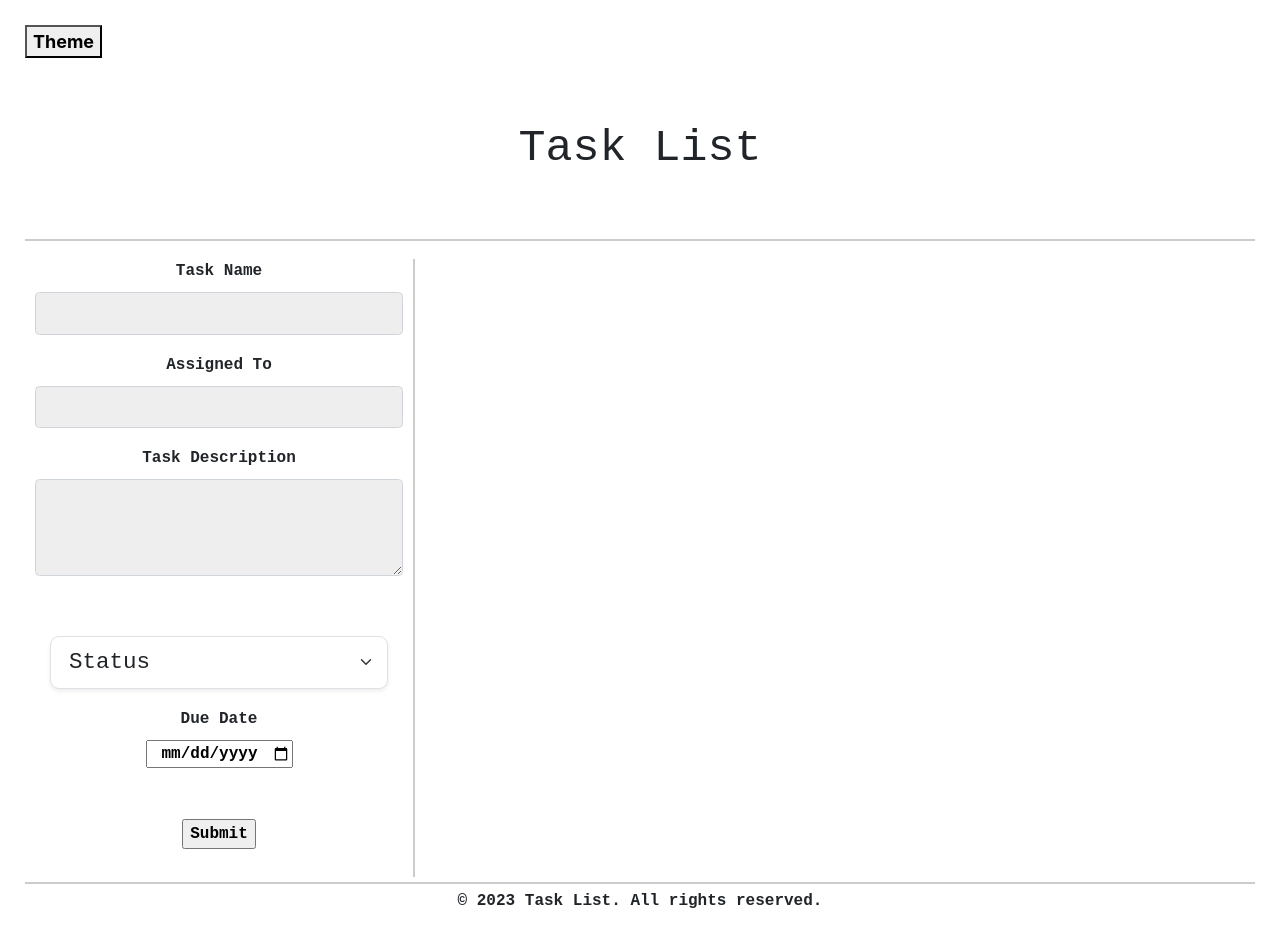
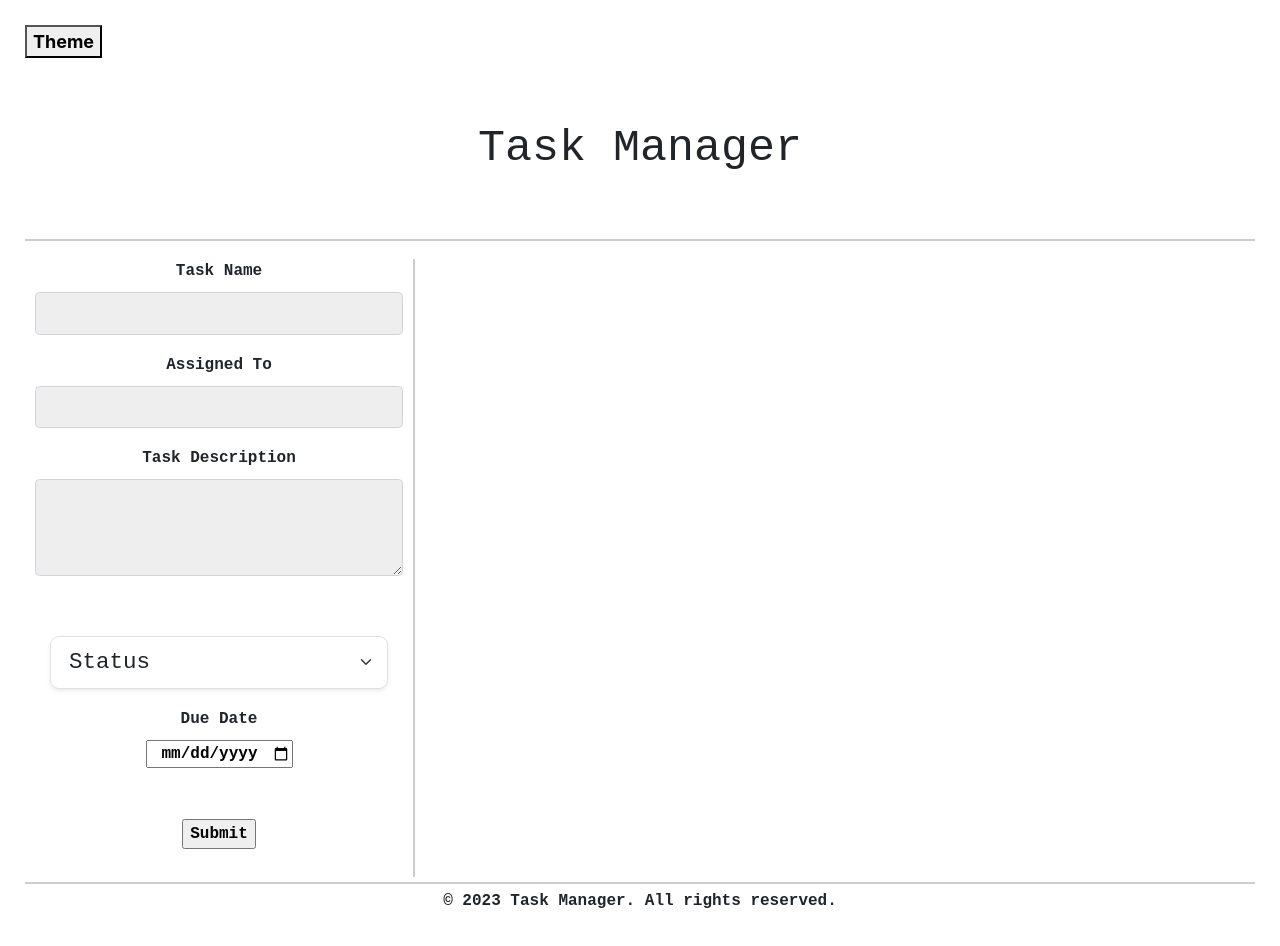
Before and after one commit to betielamanuel/Task-List, a plain HTML site: page index.html in a window 1280 px wide. Drawn offline with nearby package versions, Linux system fonts and the light colour scheme.

Commit message:
changes name of the header

```diff
--- a/index.html
+++ b/index.html
@@ -40,7 +40,7 @@
     <header>
         <!-- <div class="container">-->
             <div class="py-5 text-center">
-                <h1>Task List</h1>
+                <h1>Task Manager</h1>
             </div>
         <!--</div> -->
     </header>
@@ -108,7 +108,7 @@
         <div class="container-fluid">
             <div class="row">
                 <div class="text-md-center">
-                    <p>&copy; 2023 Task List. All rights reserved.</p>
+                    <p>&copy; 2023 Task Manager. All rights reserved.</p>
                 </div>
             </div>
         </div>
```
